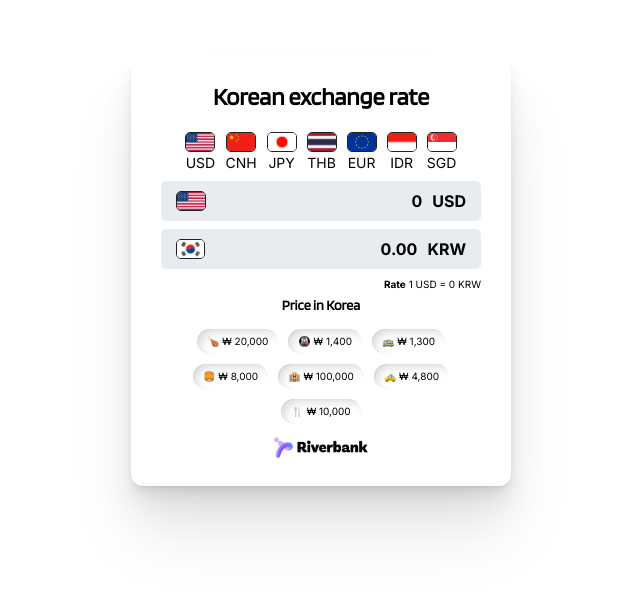
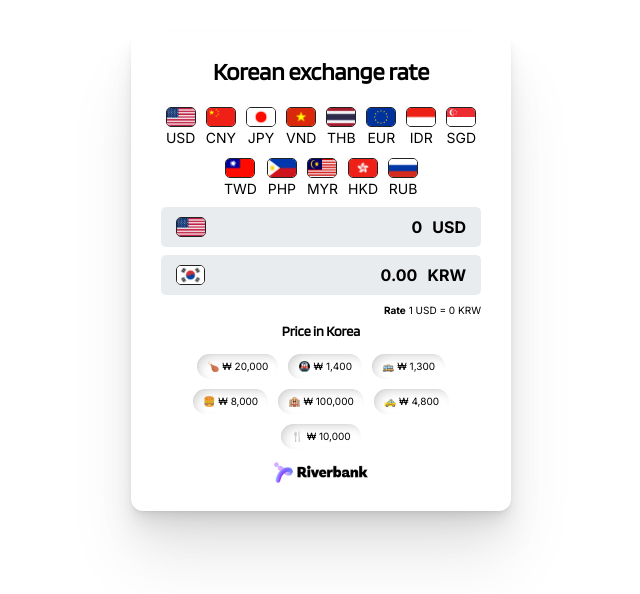
Before and after one commit to boohyunsik/riverbank-exchange-rate, a Next.js app: page / in a window 1280 px wide. Shown: the part 128-722 px from the top of the page, without its empty margins (319-959 px from the left). Built offline with nearby package versions, Linux system fonts and the light colour scheme; no server answers.

Commit message:
impl: change api

```diff
--- a/app/data/constants.ts
+++ b/app/data/constants.ts
@@ -17,8 +17,8 @@ export const countries: Country[] = [
     {
         id: 'CHINA',
         img: 'china.png',
-        currencyUnit: 'CNH',
-        originalCurrencyUnit: 'CHN',
+        currencyUnit: 'CNY',
+        originalCurrencyUnit: 'CNY',
         divideUnit: 1,
     },
     {
@@ -28,11 +28,13 @@ export const countries: Country[] = [
         originalCurrencyUnit: 'JPY(100)',
         divideUnit: 100,
     },
-    // {
-    //     id: 'VIETNAM',
-    //     img: 'vietnam.png',
-    //     currencyUnit: ''
-    // },
+    {
+        id: 'VIETNAM',
+        img: 'vietnam.png',
+        currencyUnit: 'VND',
+        originalCurrencyUnit: 'VND',
+        divideUnit: 1,
+    },
     {
         id: 'THAILAND',
         img: 'thailand.png',
@@ -60,12 +62,42 @@ export const countries: Country[] = [
         currencyUnit: 'SGD',
         originalCurrencyUnit: 'SGD',
         divideUnit: 1,
+    },
+    {
+        id: 'TAIWAN',
+        img: 'taiwan.png',
+        currencyUnit: 'TWD',
+        originalCurrencyUnit: 'TWD',
+        divideUnit: 1,
+    },
+    {
+        id: 'PHILIPPINES',
+        img: 'philippines.png',
+        currencyUnit: 'PHP',
+        originalCurrencyUnit: 'PHP',
+        divideUnit: 1,
+    },
+    {
+        id: 'MALAYSIA',
+        img: 'malaysia.png',
+        currencyUnit: 'MYR',
+        originalCurrencyUnit: 'MYR',
+        divideUnit: 1
+    },
+    {
+        id: 'HONGKONG',
+        img: 'hongkong.png',
+        currencyUnit: 'HKD',
+        originalCurrencyUnit: 'HKD',
+        divideUnit: 1,
+    },
+    {
+        id: 'RUSSIA',
+        img: 'russia.png',
+        currencyUnit: 'RUB',
+        originalCurrencyUnit: 'RUB',
+        divideUnit: 1,
     }
-    // {
-    //     id: 'TAIWAN',
-    //     img: 'taiwan.png',
-    //     currencyUnit: ''
-    // }
 ];
 
 export interface Price {
--- a/app/data/getExchangeRate.ts
+++ b/app/data/getExchangeRate.ts
@@ -1,33 +1,20 @@
 import axios from "axios";
 
 export interface ExchangeRate {
-    currencyUnit: string; // cur_unit
-    currencyName: string; // cur_nm
-    receivingRate: string; // ttb
-    sendingRate: string; // tts
-    basicRate: string; // deal_bas_r
-    bookPrice: string; // bkpr
-    annualRateOfExchangeRate: string; // yy_efee_r
-    tenDayExchangeRate: string; // ten_dd_efee_r
-    kftcExchangeBaseRate: string; // kftc_deal_bas_r
-    kftcBookPrice: string; //kftc_bkpr
-
+    currency: string;
+    value: number;
+    krwStandard: number;
 }
 
 export const getExchangeRate = async (): Promise<ExchangeRate[]> => {
-    const request = await axios.get(`https://mqyzukd700.execute-api.ap-northeast-2.amazonaws.com/v1/exchangeRate`);
-    return request.data.map((item: any) => {
+    const request = await axios.get(`https://mqyzukd700.execute-api.ap-northeast-2.amazonaws.com/v1/rate`);
+    const result = request.data.map((item: any) => {
         return {
-            currencyUnit: item.cur_unit,
-            currencyName: item.cur_nm,
-            receivingRate: item.ttb,
-            sendingRate: item.tts,
-            basicRate: item.deal_bas_r,
-            bookPrice: item.bkpr,
-            annualRateOfExchangeRate: item.yy_efee_r,
-            tenDayExchangeRate: item.ten_dd_efee_r,
-            kftcExchangeBaseRate: item.kftc_deal_bas_r,
-            kftcBookPrice: item.kftc_bkpr,
+            currency: item.currency,
+            value: item.value,
+            krwStandard: item.krwStandard
         }
-    })
+    });
+    console.log(`result`, result);
+    return result;
 }
--- a/app/globals.css
+++ b/app/globals.css
@@ -111,13 +111,13 @@ body {
   width: 100%;
   height: min-content;
   display: flex;
+  flex-wrap: wrap;
   flex-direction: row;
   justify-content: center;
   gap: 10px;
   align-items: center;
   overflow: auto;
   align-content: center;
-  flex-wrap: nowrap;
 }
 
 #country_img {
--- a/app/page.tsx
+++ b/app/page.tsx
@@ -18,6 +18,10 @@ export default function Home() {
 
   const handleInputAChange = ((e: FormEvent<HTMLInputElement>) => {
       setInputA(e.currentTarget.value);
+      if (e.currentTarget.value.trim() === '') {
+          console.log(`empty`)
+          setInputB('0.00');
+      }
   })
 
   const handleInputBChange = ((e: FormEvent<HTMLInputElement>) => {
@@ -25,12 +29,10 @@ export default function Home() {
   })
 
   const onClickCountry = (country: Country) => {
-      console.log(`onClickCountry: ${country}`);
       setSelectedCountry(country);
   }
 
   const showCurrency = (country: Country) => {
-      console.log(`showCurrency`, country);
       if (country.divideUnit == 100) {
           return '100';
       }
@@ -39,15 +41,17 @@ export default function Home() {
   }
 
   const calculateExchangeRate = (country: Country) => {
-      console.log(`calculateExchangeRate`, country);
-      const find = exchangeRates.find((item) => item.currencyUnit === country.originalCurrencyUnit);
-      if (find == null) {
+      const find = exchangeRates.find((item) => item.currency === country.currencyUnit);
+      if (!find) {
           return '0';
       }
-      return find.sendingRate;
+      return (find.krwStandard / find.value).toFixed(2);
   }
 
   const calculateExchangedAmount = (input: string, country: Country) => {
+      if (input.trim() === '') {
+          return '0.00';
+      }
       const rate = calculateExchangeRate(country).replace(',', '');
       let result = (parseFloat(input) * parseFloat(rate))
       result = result / country.divideUnit;
```
Also changed, not shown: public/malaysia.png (added), public/russia.png (added).
